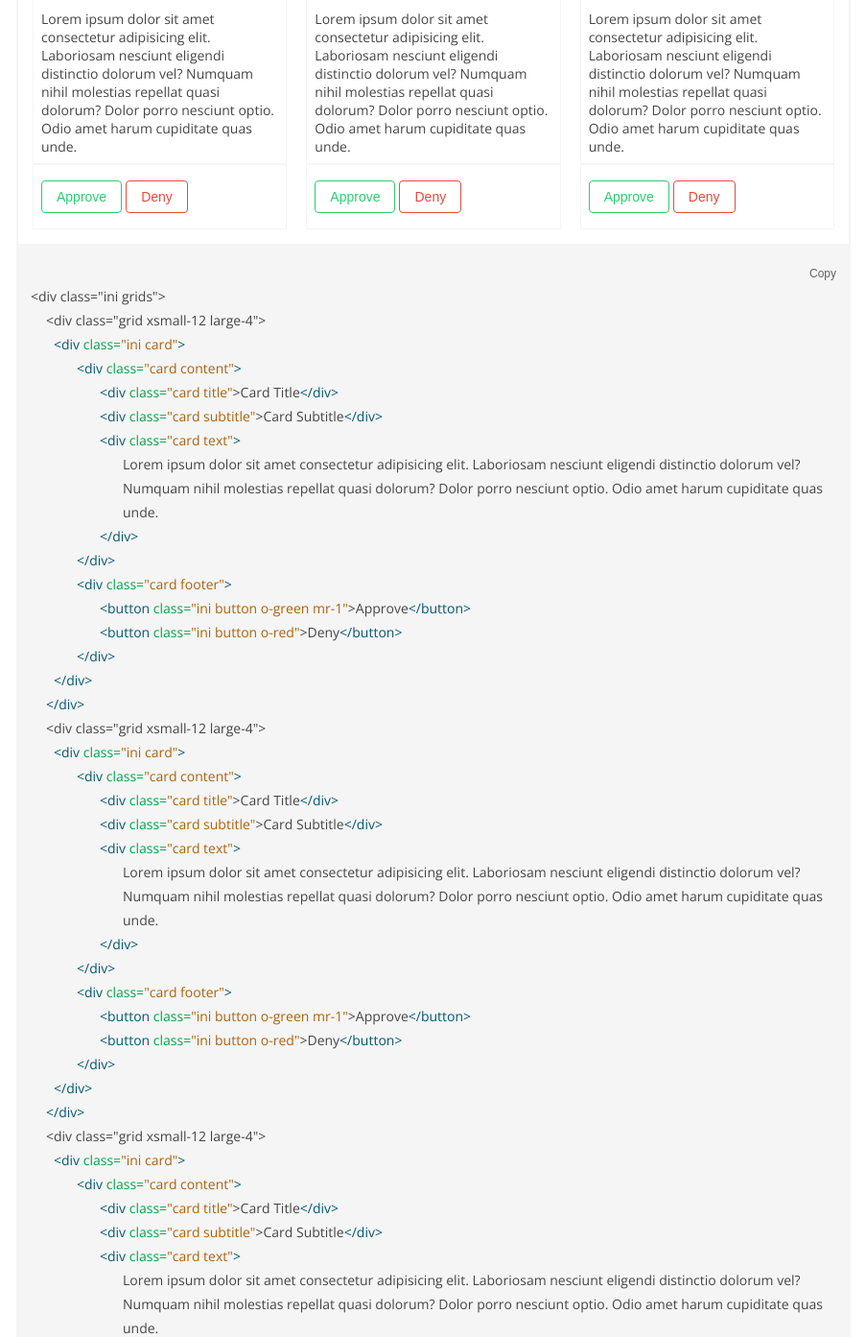
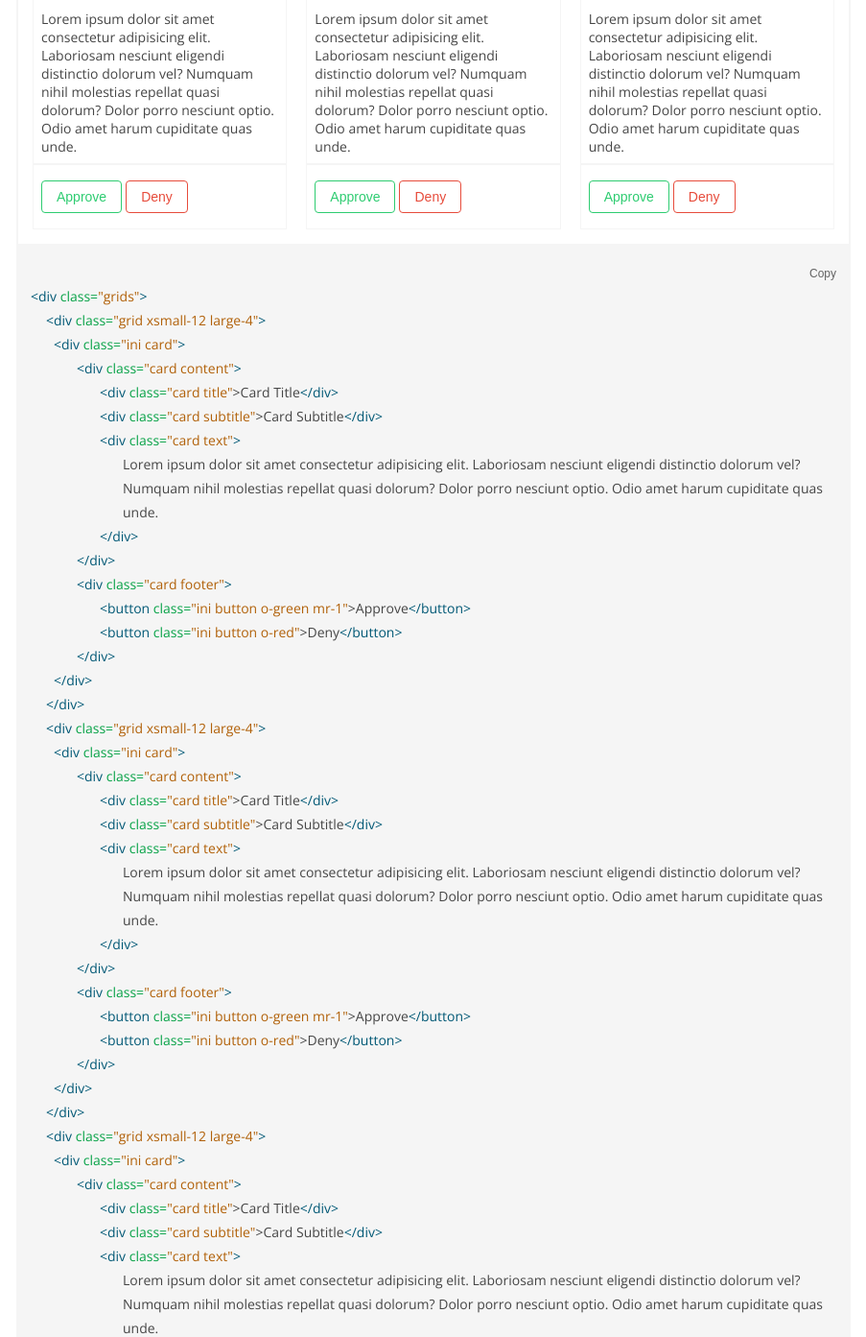
Before and after one commit to Ovinsyah/inicss, a Vue app: page /documentation/elements/card in a window 1280 px wide. Shown: the part 3407-4800 px from the top of the page at 96% size, without its empty margins (298-1201 px from the left). Built offline with nearby package versions, Linux system fonts and the light colour scheme.

Commit message:
update card

```diff
--- a/src/views/documentation/elements/Card.vue
+++ b/src/views/documentation/elements/Card.vue
@@ -256,8 +256,8 @@
               </div>
               <div class="area selected">
                 <div>
-                  <div>&#x3C;div class=&#x22;ini grids&#x22;&#x3E;</div>
-                    <div class="ml-3">&#x3C;div class=&#x22;grid xsmall-12 large-4&#x22;&#x3E;</div>
+                  <div><span class="tag">&#x3C;div</span><span class="class"> class=</span><span class="nclass">&#x22;grids&#x22;</span><span class="tag">&#x3E;</span></div>
+                    <div class="ml-3"><span class="tag">&#x3C;div</span><span class="class"> class=</span><span class="nclass">&#x22;grid xsmall-12 large-4&#x22;</span><span class="tag">&#x3E;</span></div>
                       <div class="ml-4"><span class="tag">&#x3C;div</span> <span class="class"> class=</span><span class="nclass">&#x22;ini card&#x22;</span><span class="tag">&#x3E;</span></div>
                         <div class="ml-5"><span class="tag">&#x3C;div</span> <span class="class"> class=</span><span class="nclass">&#x22;card content&#x22;</span><span class="tag">&#x3E;</span></div>
                           <div class="ml-6"><span class="tag">&#x3C;div</span> <span class="class"> class=</span><span class="nclass">&#x22;card title&#x22;</span>&#x3E;Card Title<span class="tag">&#x3C;/div&#x3E;</span></div>
@@ -272,7 +272,7 @@
                         <div class="ml-5"><span class="tag">&#x3C;/div&#x3E;</span></div>
                       <div class="ml-4"><span class="tag">&#x3C;/div&#x3E;</span></div>
                     <div class="ml-3"><span class="tag">&#x3C;/div&#x3E;</span></div>
-                    <div class="ml-3">&#x3C;div class=&#x22;grid xsmall-12 large-4&#x22;&#x3E;</div>
+                    <div class="ml-3"><span class="tag">&#x3C;div</span><span class="class"> class=</span><span class="nclass">&#x22;grid xsmall-12 large-4&#x22;</span><span class="tag">&#x3E;</span></div>
                       <div class="ml-4"><span class="tag">&#x3C;div</span> <span class="class"> class=</span><span class="nclass">&#x22;ini card&#x22;</span><span class="tag">&#x3E;</span></div>
                         <div class="ml-5"><span class="tag">&#x3C;div</span> <span class="class"> class=</span><span class="nclass">&#x22;card content&#x22;</span><span class="tag">&#x3E;</span></div>
                           <div class="ml-6"><span class="tag">&#x3C;div</span> <span class="class"> class=</span><span class="nclass">&#x22;card title&#x22;</span>&#x3E;Card Title<span class="tag">&#x3C;/div&#x3E;</span></div>
@@ -287,7 +287,7 @@
                         <div class="ml-5"><span class="tag">&#x3C;/div&#x3E;</span></div>
                       <div class="ml-4"><span class="tag">&#x3C;/div&#x3E;</span></div>
                     <div class="ml-3"><span class="tag">&#x3C;/div&#x3E;</span></div>
-                    <div class="ml-3">&#x3C;div class=&#x22;grid xsmall-12 large-4&#x22;&#x3E;</div>
+                    <div class="ml-3"><span class="tag">&#x3C;div</span><span class="class"> class=</span><span class="nclass">&#x22;grid xsmall-12 large-4&#x22;</span><span class="tag">&#x3E;</span></div>
                       <div class="ml-4"><span class="tag">&#x3C;div</span> <span class="class"> class=</span><span class="nclass">&#x22;ini card&#x22;</span><span class="tag">&#x3E;</span></div>
                         <div class="ml-5"><span class="tag">&#x3C;div</span> <span class="class"> class=</span><span class="nclass">&#x22;card content&#x22;</span><span class="tag">&#x3E;</span></div>
                           <div class="ml-6"><span class="tag">&#x3C;div</span> <span class="class"> class=</span><span class="nclass">&#x22;card title&#x22;</span>&#x3E;Card Title<span class="tag">&#x3C;/div&#x3E;</span></div>
```
